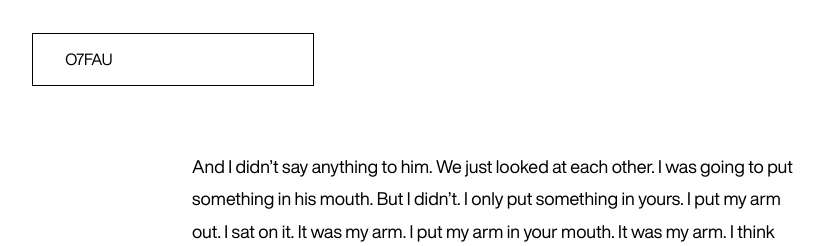
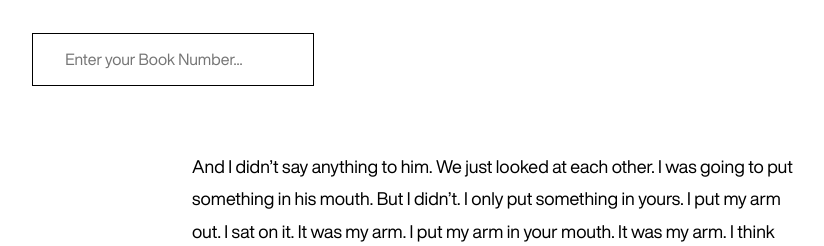
Before and after one commit to Will-Sin/ground-landing-page, a Django app: page /carnival/ in a window 1280 px wide. Shown: the part 788-1034 px from the top of the page, without its empty margins (147-971 px from the left). Run offline with Django 4.2, Linux system fonts and the light colour scheme.

```diff
--- a/landing_page/pages/templates/carnival-page.html
+++ b/landing_page/pages/templates/carnival-page.html
@@ -26,7 +26,7 @@
     <div class="row">
         <div class="col-4">
             <form>
-                <input class="book-id" value="O7FAU" placeholder="Enter your offering string..." oninput="checkInputLength()">
+                <input class="book-id" placeholder="Enter your Book Number..." oninput="checkInputLength()">
             </form>
 
             </input>
```
